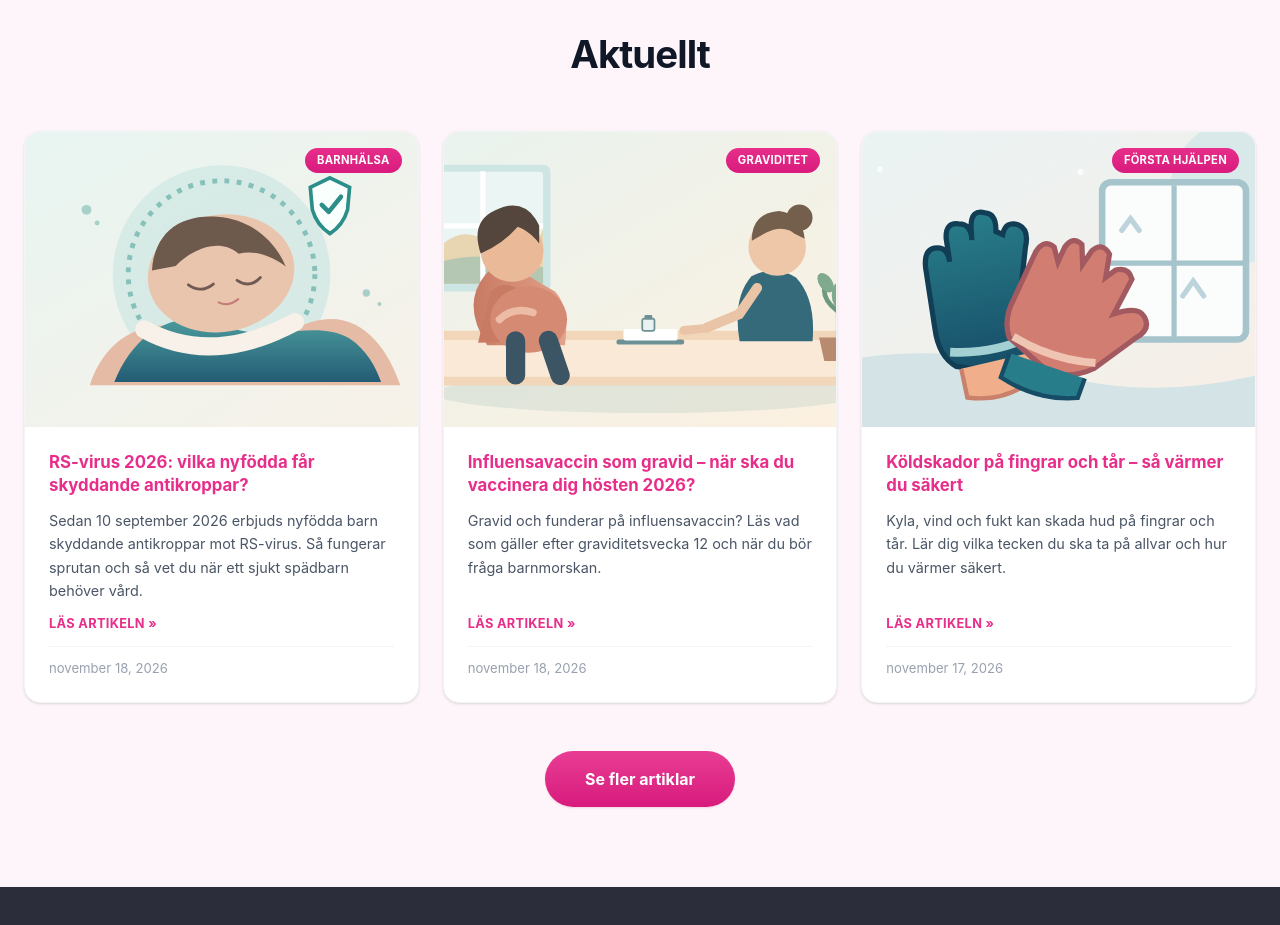
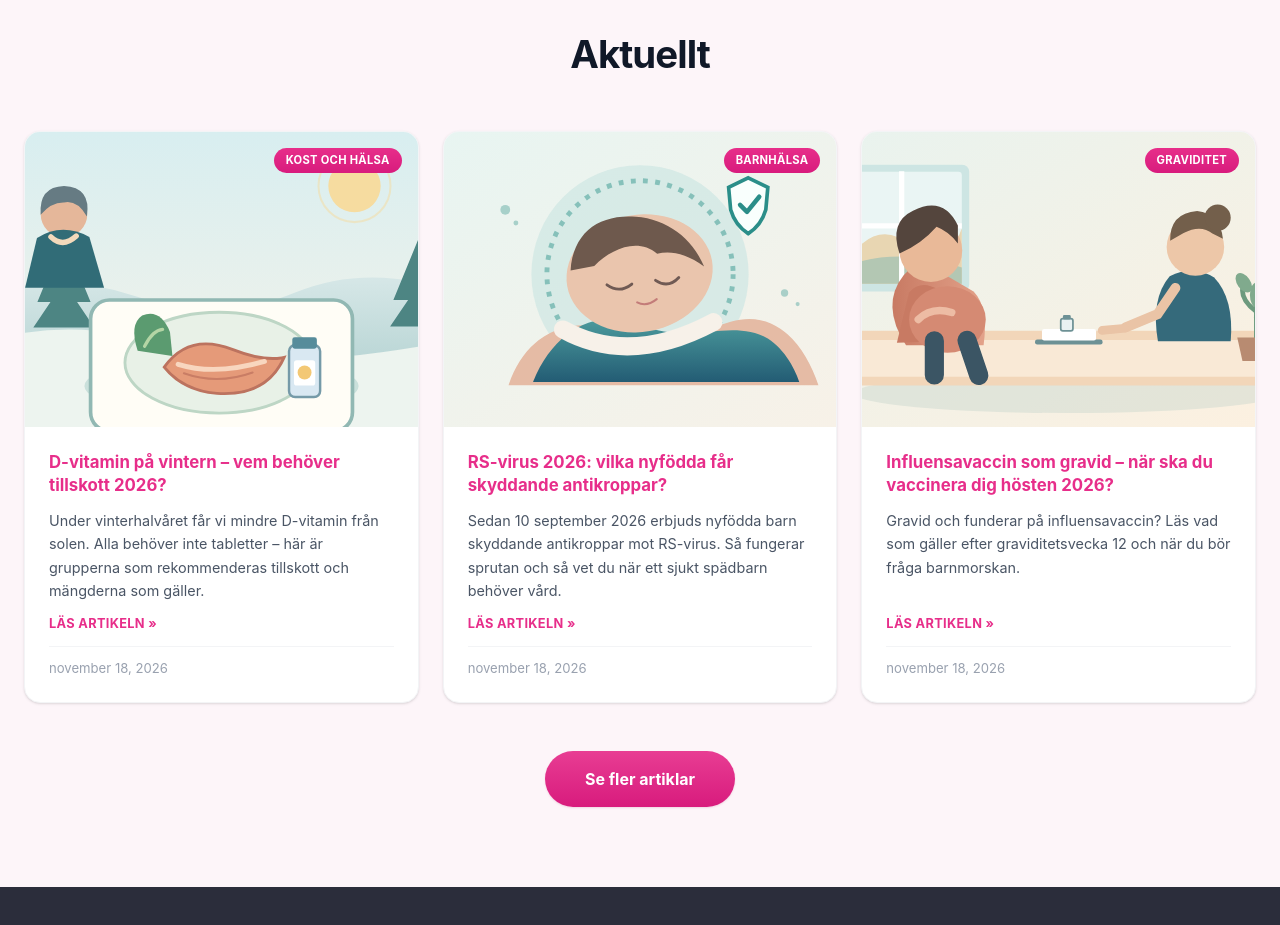
Before and after one commit to hannihalabi/hemlakare.se, a Next.js app: page / in a window 1280 px wide. Shown: the part 6960-7885 px from the top of the page. Built offline with nearby package versions, Linux system fonts and the light colour scheme.

Commit message:
feat(aktuellt): guide om D-vitamin på vintern med originalillustration

```diff
--- /dev/null
+++ b/src/data/articles/d-vitamin-vintern-vem-behover-tillskott-2026.ts
@@ -0,0 +1,135 @@
+import type { Article } from "./types";
+
+const article: Article = {
+  "slug": "d-vitamin-vintern-vem-behover-tillskott-2026",
+  "title": "D-vitamin på vintern – vem behöver tillskott 2026?",
+  "h1": "Behöver du extra D-vitamin under vintern?",
+  "seoTitle": "D-vitamin vintern 2026 – vilka behöver tillskott och hur mycket?",
+  "metaDescription": "Behöver du D-vitamin i vinter? Se Livsmedelsverkets råd för barn, äldre och personer med lite sol eller D-vitamin i maten.",
+  "tag": "KOST OCH HÄLSA",
+  "date": "november 18, 2026",
+  "publishedAtIso": "2026-11-18",
+  "image": "/bilder/artiklar/d-vitamin-vintern-vem-behover-tillskott-2026.svg",
+  "imageAlt": "Originalillustration av en vinterdag med låg sol, en tallrik med fisk, mjölk och en liten D-vitamindroppe, samt en äldre person i vinterkläder.",
+  "authorName": "Hemläkare.se redaktion",
+  "targetQuery": "D-vitamin vinter vem behöver tillskott",
+  "excerpt": "Under vinterhalvåret får vi mindre D-vitamin från solen. Alla behöver inte tabletter – här är grupperna som rekommenderas tillskott och mängderna som gäller.",
+  "summary": "Livsmedelsverket rekommenderar D-vitamintillskott till alla barn under två år, alla som är 75 år eller äldre samt vissa personer med lågt intag från maten eller liten solexponering. Dosen beror på grupp och är oftast 10 eller 20 mikrogram per dag.",
+  "keyTakeaways": [
+    "Alla barn under två år rekommenderas 10 mikrogram D-vitamin dagligen, vanligen som D-droppar.",
+    "Alla från 75 års ålder rekommenderas 20 mikrogram dagligen.",
+    "Den som inte äter fisk eller D-vitaminberikad mat kan behöva 10 mikrogram per dag; i kombination med mycket lite sol kan 20 mikrogram rekommenderas.",
+    "D-vitamin kan överdoseras. Kontrollera mängden i flera preparat och ta inte höga doser på egen hand."
+  ],
+  "body": "När dagarna blir kortare får vi mindre D-vitamin från solen. Men betyder det att alla i Sverige behöver köpa D-vitamintabletter? Nej. Livsmedelsverket rekommenderar tillskott till särskilda grupper, medan många andra får tillräckligt via mat och det D-vitamin som lagrats under sommaren. Här kan du se vad som gäller inför vintern 2026.",
+  "sections": [
+    {
+      "id": "vilka-behover",
+      "title": "Vilka rekommenderas D-vitamintillskott?",
+      "body": [
+        "Livsmedelsverkets rekommendationer gäller bland annat alla barn under två år (10 mikrogram dagligen) och alla personer som är 75 år eller äldre (20 mikrogram dagligen). Barn och vuxna som inte äter fisk eller D-vitaminberikade livsmedel rekommenderas 10 mikrogram dagligen.",
+        "Den som har mycket liten solexponering, till exempel genom att inte vara ute i solen under sommaren eller genom heltäckande klädsel, rekommenderas 10 mikrogram per dag. Om samma person dessutom inte äter fisk och berikade livsmedel är rekommendationen 20 mikrogram. Bedöm ditt eget behov utifrån hela situationen – inte enbart årstiden."
+      ]
+    },
+    {
+      "id": "tabell",
+      "title": "Så mycket rekommenderas för olika grupper",
+      "table": {
+        "headers": [
+          "Grupp",
+          "Rekommenderat tillskott per dag"
+        ],
+        "rows": [
+          [
+            "Alla barn under 2 år",
+            "10 mikrogram"
+          ],
+          [
+            "Alla från 75 år",
+            "20 mikrogram"
+          ],
+          [
+            "Barn och vuxna som inte äter fisk eller berikad mat",
+            "10 mikrogram"
+          ],
+          [
+            "Mycket lite sol under sommaren",
+            "10 mikrogram"
+          ],
+          [
+            "Mycket lite sol och varken fisk eller berikad mat",
+            "20 mikrogram"
+          ]
+        ]
+      },
+      "body": [
+        "Mikrogram (µg) är inte samma sak som milligram. 10 mikrogram D-vitamin motsvarar 400 internationella enheter (IE). Rekommenderat intag via mat och rekommenderat tillskott är olika begrepp. Tabellen visar tillskottsråd, inte behandling av konstaterad brist."
+      ]
+    },
+    {
+      "id": "mat",
+      "title": "Kan maten räcka under vintern?",
+      "body": [
+        "Fet fisk som lax, sill och makrill innehåller D-vitamin. I Sverige berikas också flera typer av mjölkprodukter, växtbaserade drycker och matfetter. Kontrollera märkningen om du väljer växtbaserade alternativ.",
+        "Solen bidrar framför allt under sommarhalvåret. Det D-vitamin kroppen bildat kan lagras och täcka en del av behovet under vintern. Enligt Livsmedelsverket kan vissa som tar tillskott göra uppehåll maj–augusti om de vistas i solen, men det går också bra att ta rekommenderat tillskott hela året."
+      ]
+    },
+    {
+      "id": "barn",
+      "title": "D-droppar till små barn – vad gäller?",
+      "body": [
+        "Alla barn under två år rekommenderas 10 mikrogram D-vitamin per dag från cirka en till två veckors ålder, även barn som får modersmjölksersättning. Följ doseringen på just den produkt du använder; antal droppar kan skilja sig mellan preparat.",
+        "Barn över två år kan också behöva tillskott om de inte äter fisk eller berikade livsmedel eller får mycket lite sol. Fråga BVC om du är osäker på vad som gäller för barnet."
+      ]
+    },
+    {
+      "id": "sakerhet",
+      "title": "Kan man ta för mycket D-vitamin?",
+      "body": [
+        "Ja. D-vitamin är fettlösligt och för höga doser under längre tid kan vara skadliga. Ta inte flera kosttillskott med D-vitamin samtidigt utan att kontrollera den sammanlagda dosen. De rekommenderade mängderna ovan är inte en uppmaning att behandla misstänkt brist med höga doser.",
+        "Om du har en sjukdom som påverkar upptaget av näring, använder särskilda läkemedel eller redan får D-vitamin på recept bör du rådgöra med vården innan du ändrar dosen. Gravida och ammande har enligt Livsmedelsverket inga särskilda generella tillskottsråd utöver dem som gäller andra vuxna."
+      ]
+    },
+    {
+      "id": "vard",
+      "title": "När bör du kontakta vården?",
+      "body": [
+        "Misstänker du D-vitaminbrist, till exempel vid långvariga skelett- eller muskelsymtom, kontakta vårdcentralen för individuell bedömning. Symtomen är ospecifika och kan ha många andra orsaker; det går inte att ställa diagnos utifrån trötthet eller vintermörker.",
+        "Vid misstänkt överdosering av D-vitamin, särskilt om ett barn fått i sig en större mängd, kontakta Giftinformationscentralen för råd. Vid akuta allvarliga symtom, ring 112."
+      ]
+    }
+  ],
+  "faq": [
+    {
+      "question": "Behöver alla vuxna D-vitamin på vintern?",
+      "answer": "Nej. Livsmedelsverket rekommenderar tillskott till vissa grupper, bland annat personer med mycket lite sol eller lågt intag från fisk och berikad mat, och alla som är 75 år eller äldre."
+    },
+    {
+      "question": "Är 20 mikrogram D-vitamin bättre än 10 mikrogram?",
+      "answer": "Inte generellt. Rekommendationen beror på ålder, kost och solexponering. Högre dos är inte automatiskt bättre."
+    },
+    {
+      "question": "Kan D-vitamin hjälpa mot vanlig vintertrötthet?",
+      "answer": "Trötthet kan ha många orsaker. Det finns inte stöd för att alla med vintertrötthet ska ta höga D-vitamindoser. Kontakta vårdcentralen vid långvariga eller besvärande symtom."
+    }
+  ],
+  "sources": [
+    {
+      "title": "D-vitamin – rekommenderat intag och tillskott",
+      "publisher": "Livsmedelsverket",
+      "url": "https://www.livsmedelsverket.se/livsmedel-och-innehall/naringsamne/vitaminer-och-antioxidanter/d-vitamin"
+    },
+    {
+      "title": "Bättre D-vitaminintag hos barn i Sverige efter ökad D-vitaminberikning – 2 juni 2026",
+      "publisher": "Livsmedelsverket",
+      "url": "https://www.livsmedelsverket.se/matvanor-halsa--miljo/mat-och-naring/battre-d-vitaminintag-hos-barn-i-sverige-efter-okad-d-vitaminberikning/"
+    },
+    {
+      "title": "D-vitamin i barnhälsovården",
+      "publisher": "Rikshandboken i barnhälsovård",
+      "url": "https://www.rikshandboken-bhv.se/amning-och-nutrition/mat-och-dryck---oversikt/d-vitamin/"
+    }
+  ]
+};
+
+export default article;
--- a/src/data/articles/registry.ts
+++ b/src/data/articles/registry.ts
@@ -1,4 +1,5 @@
 import type { Article } from "./types";
+import dVitaminVinter2026 from "./d-vitamin-vintern-vem-behover-tillskott-2026";
 import rsAntikroppar2026 from "./rs-virus-antikroppar-nyfodda-2026";
 import influensaGravid2026 from "./influensavaccin-gravid-vecka-12-hosten-2026";
 import koldskador2026 from "./koldskador-fingrar-tar-nar-soka-vard-vintern-2026";
@@ -25,6 +26,7 @@ import searchGuide1 from "./blodande-leverflack";
 import searchGuide2 from "./vard-hemma-hembesok-hemsjukvard";
 
 const publishedArticles: Article[] = [
+  dVitaminVinter2026,
   rsAntikroppar2026,
   influensaGravid2026,
   koldskador2026,
```
Also changed, not shown: public/bilder/artiklar/d-vitamin-vintern-vem-behover-tillskott-2026.svg (added).
